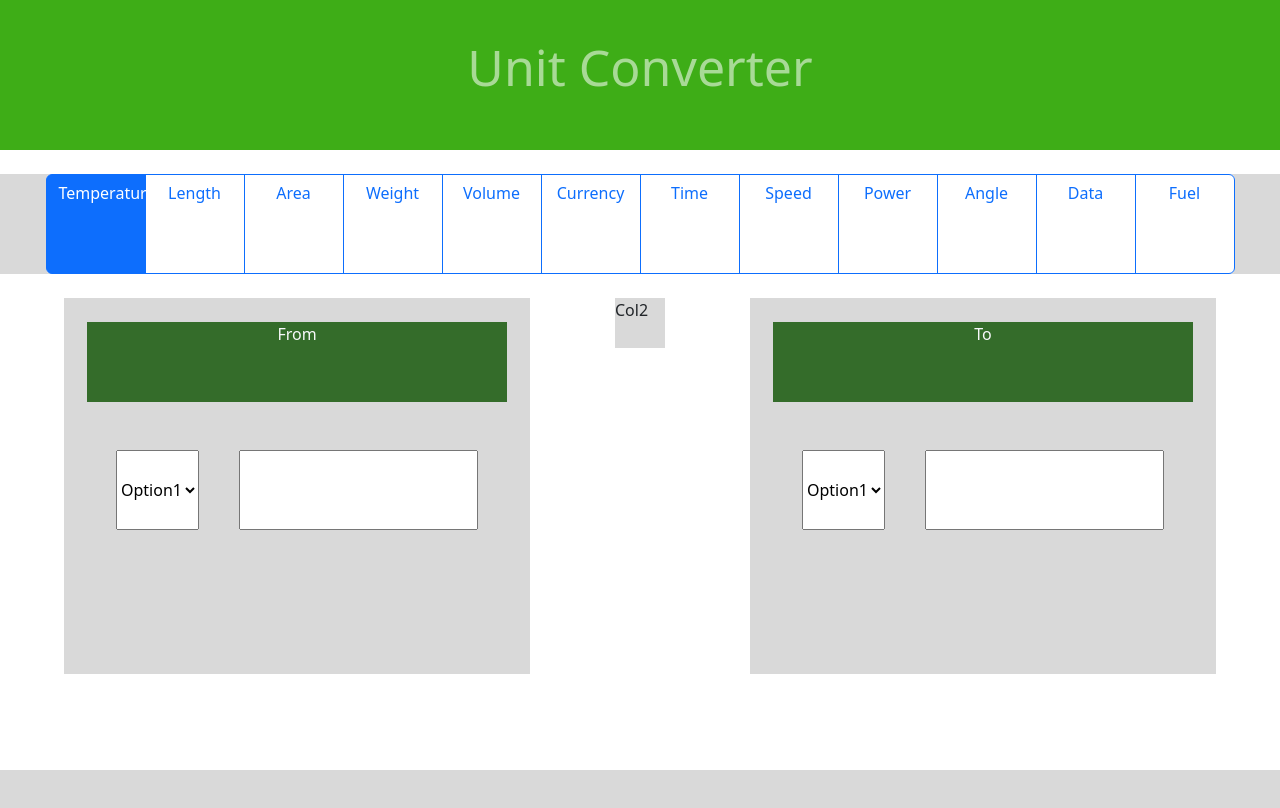
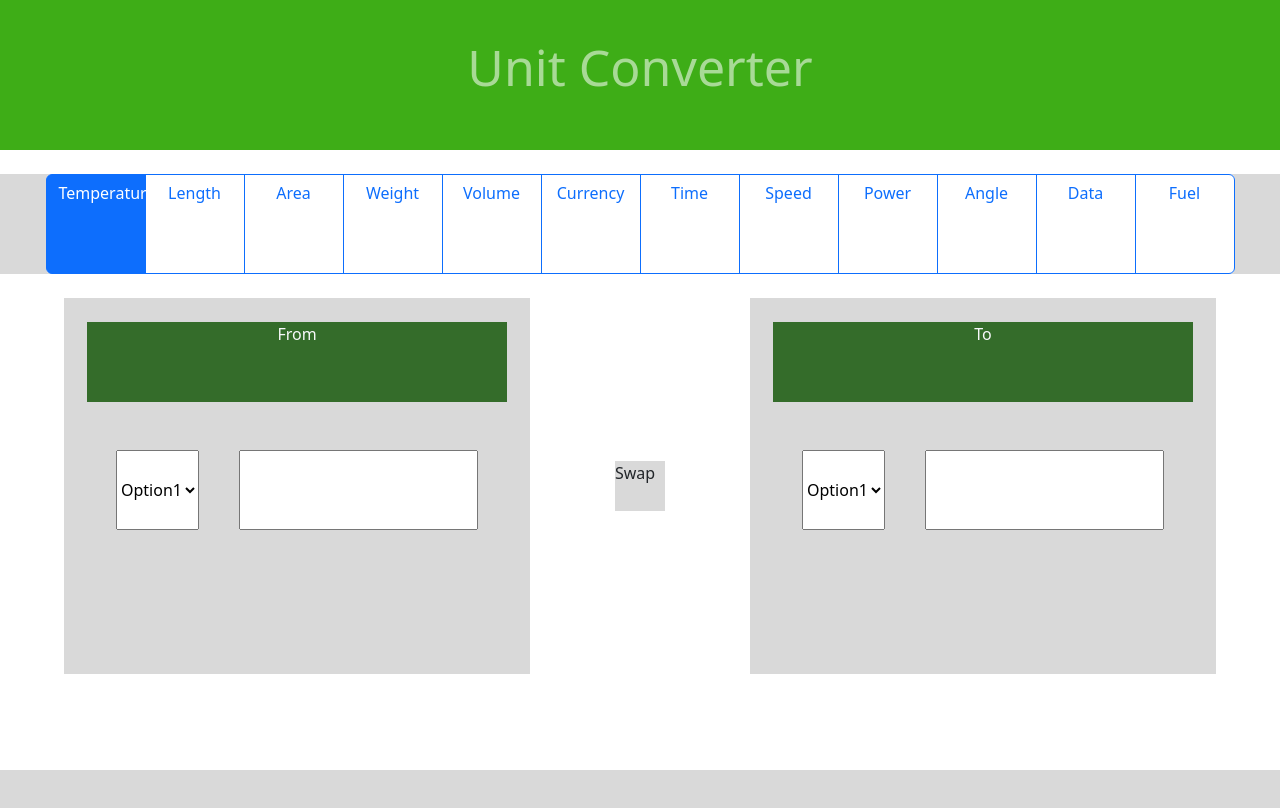
Before and after one commit to cyprste2717218/Unit-Converter-App, a React (Create React App) app in the folder unit-converter-app/: page / in a window 1280 px wide. Shown: the top 808 px of the page. Built offline with nearby package versions, Linux system fonts and the light colour scheme.

Commit message:
importer material UI icons

```diff
--- a/unit-converter-app/src/App.js
+++ b/unit-converter-app/src/App.js
@@ -11,6 +11,10 @@ import Carousel from 'react-bootstrap/Carousel';
 import Button from 'react-bootstrap/Button';
 import ToggleButton from 'react-bootstrap/ToggleButton';
 import Dropdown from 'react-bootstrap/Dropdown';
+
+
+{/*Material UI Logo Imports */}
+import { ThermostatIcon, SquareFootIcon, CropIcon, ScaleIcon, ScienceIcon, CurrencyExchangeIcon, AccessTimeFilledIcon, SpeedIcon, PowerIcon, ExploreIcon, BarChartIcon, LocalGasStationIcon} from '@mui/icons-material';
 
 
 function App() {
@@ -70,7 +74,7 @@ function App() {
           <div className='convert-div d-flex justify-content-center' >
             <div style={{flexDirection: "column", width: "100%"}}>
               <br></br>
-              <div className='d-flex justify-content-center'>
+              <div className='d-flex justify-content-center header-box'>
                 <div className='d-flex justify-content-center convert-div-title-box text-light'>From</div>
               </div>
               <br></br>
@@ -91,9 +95,9 @@ function App() {
           </div>
         </Col>
 
-        <Col xs={12} md={2} className='d-flex justify-content-center'>
+        <Col xs={12} md={2} className='d-flex justify-content-center mt-auto mb-auto'>
           <div className='switch-units-div'>
-            Col2
+            Swap
           </div>
 
         </Col>
@@ -101,7 +105,7 @@ function App() {
         <div className='convert-div d-flex justify-content-center' >
             <div style={{flexDirection: "column", width: "100%"}}>
               <br></br>
-              <div className='d-flex justify-content-center'>
+              <div className='d-flex justify-content-center header-box'>
                 <div className='d-flex justify-content-center convert-div-title-box text-light'>To</div>
               </div>
               <br></br>
```
